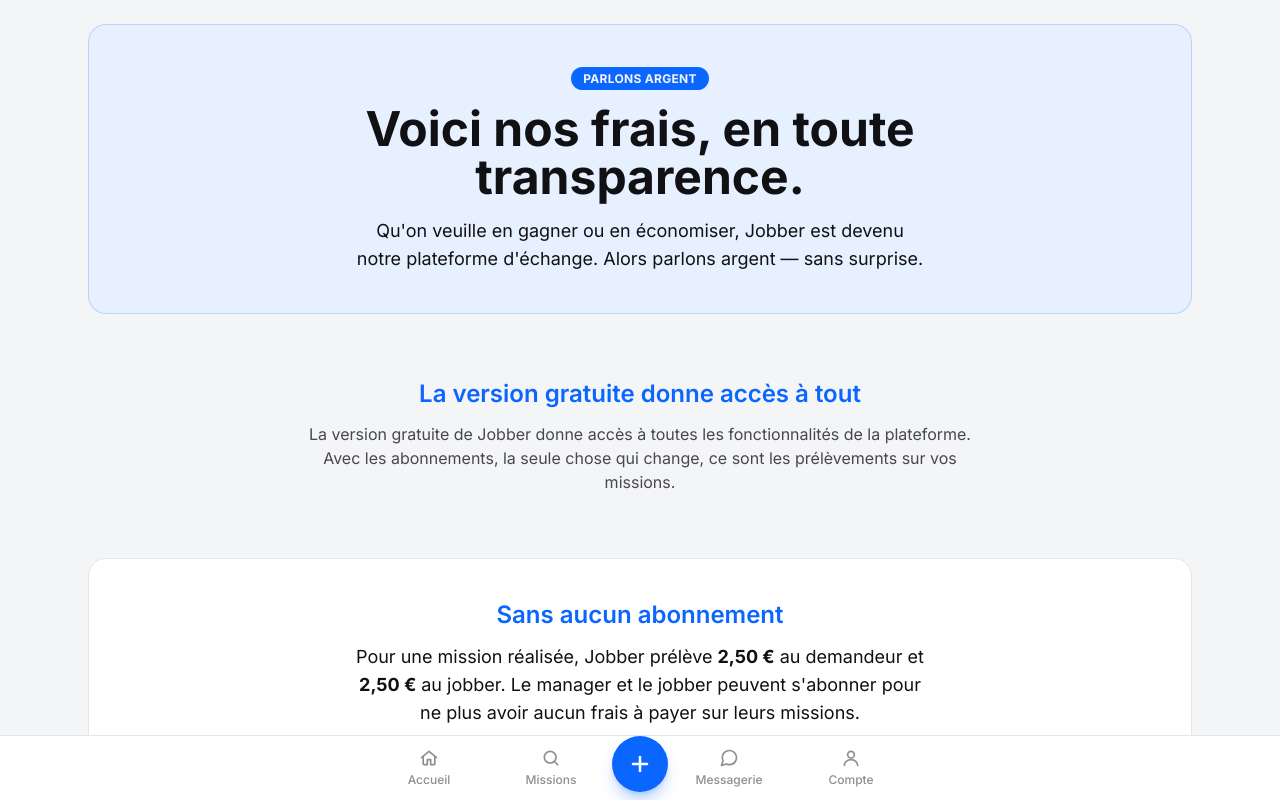
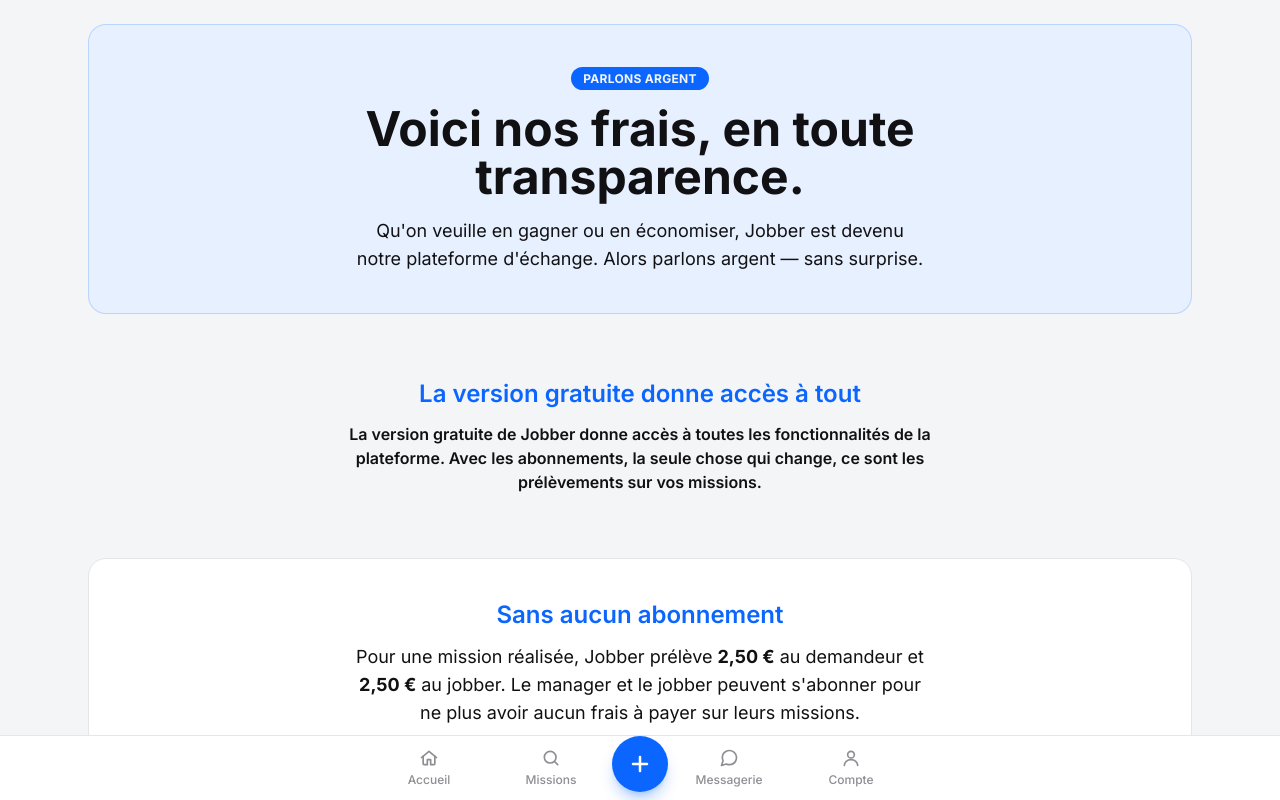
Before and after one commit to STANDUP-SHOW/JOBBER, a Next.js app in the folder frontend/: page /frais in a window 1280 px wide. Shown: the top 800 px of the page. Built offline with nearby package versions, Linux system fonts and the light colour scheme; no server answers.

Commit message:
Frais page: bold the "version gratuite" explainer paragraph

```diff
--- a/frontend/app/frais/page.jsx
+++ b/frontend/app/frais/page.jsx
@@ -74,7 +74,7 @@
 
       <section className="mx-auto mt-16 max-w-2xl text-center">
         <h2 className="font-display text-2xl font-semibold text-moss">La version gratuite donne accès à tout</h2>
-        <p className="mt-3 text-slate-600">
+        <p className="mt-3 font-semibold text-ink">
           La version gratuite de Jobber donne accès à toutes les fonctionnalités de la plateforme. Avec les
           abonnements, la seule chose qui change, ce sont les prélèvements sur vos missions.
         </p>
```
